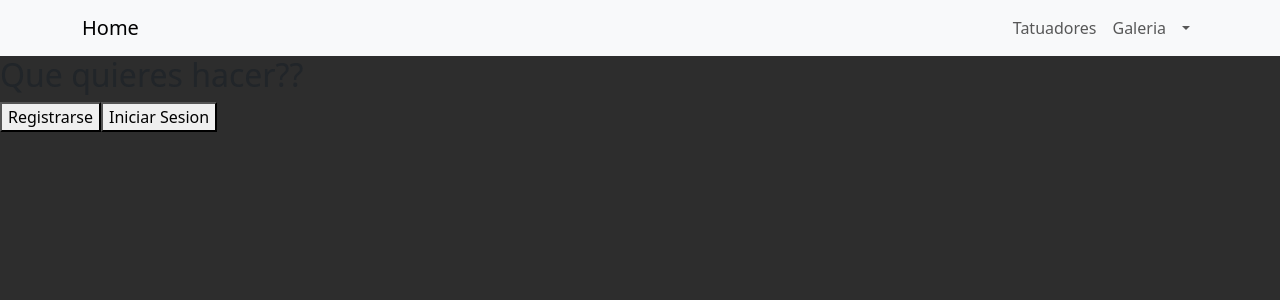
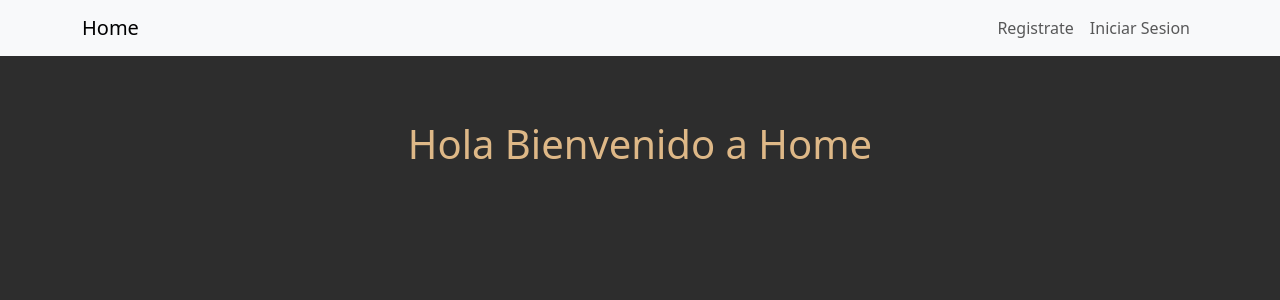
Before and after one commit to AlinPetrisorCiobanu/Front_TattoStudio, a React (Vite) app: page / in a window 1280 px wide. Shown: the top 300 px of the page. Built offline with nearby package versions, Linux system fonts and the light colour scheme.

Commit message:
ajuste de la nav bar y creación del inicio de sesion y logout

```diff
--- a/src/common/NavBar/Nav.jsx
+++ b/src/common/NavBar/Nav.jsx
@@ -1,19 +1,39 @@
-import 'bootstrap/dist/css/bootstrap.min.css';
-import Container from 'react-bootstrap/Container';
-import Nav from 'react-bootstrap/Nav';
-import Navbar from 'react-bootstrap/Navbar';
-import NavDropdown from 'react-bootstrap/NavDropdown';
-import './Nav.css'
+import "bootstrap/dist/css/bootstrap.min.css";
+import { useEffect, useState } from "react";
+import Container from "react-bootstrap/Container";
+import Nav from "react-bootstrap/Nav";
+import Navbar from "react-bootstrap/Navbar";
+import NavDropdown from "react-bootstrap/NavDropdown";
+import "./Nav.css";
 
 export const Navigation = () => {
+    const name = localStorage.getItem('nombre')
+  const [token, setToken] = useState({});
+  const getToken = () => {
+    const originalToken = localStorage.getItem("token");
+    setToken(originalToken);
+  };
+  useEffect(() => {
+    getToken();
+  }, []);
+
   return (
-    <Navbar collapseOnSelect expand="lg" className="navBarBootsTrap , bg-body-tertiary">
+    <Navbar
+      collapseOnSelect
+      expand="lg"
+      className="navBarBootsTrap , bg-body-tertiary"
+    >
       <Container>
         <Navbar.Brand href="/home">Home</Navbar.Brand>
         <Navbar.Toggle aria-controls="responsive-navbar-nav" />
         <Navbar.Collapse id="responsive-navbar-nav">
           <Nav className="me-auto"></Nav>
-
+          {!token ? (
+            <Nav>
+              <Nav.Link href="#features">Registrate</Nav.Link>
+              <Nav.Link href="#pricing">Iniciar Sesion</Nav.Link>
+            </Nav>
+          ) : (
             <Nav>
               <Nav.Link href="#features">Tatuadores</Nav.Link>
               <Nav.Link href="#pricing">Galeria</Nav.Link>
@@ -22,13 +42,24 @@ export const Navigation = () => {
                 <NavDropdown.Divider />
                 <NavDropdown.Item href="/modify/user">Datos</NavDropdown.Item>
                 <NavDropdown.Divider />
-              <NavDropdown.Item href="/appointment">Sessiones</NavDropdown.Item>
+                <NavDropdown.Item href="/appointment">
+                  Sessiones
+                </NavDropdown.Item>
                 <NavDropdown.Divider />
                 <NavDropdown.Item href="/logout">Log Out</NavDropdown.Item>
               </NavDropdown>
             </Nav>
+          )}
         </Navbar.Collapse>
       </Container>
     </Navbar>
   );
-}
+};
+/*
+const token = "ajshdj"
+
+{!token
+?(no aparece register)
+:(aparece register <a href="/register">Register</a>)}
+
+*/
--- a/src/pages/Home/Home.css
+++ b/src/pages/Home/Home.css
@@ -0,0 +1,4 @@
+.h1Home{
+    text-align: center;
+    color: burlywood;
+}
--- a/src/pages/Home/Home.jsx
+++ b/src/pages/Home/Home.jsx
@@ -1,25 +1,16 @@
-import {useNavigate} from "react-router-dom"
-
-
+import "./Home.css"
 export const Home = () =>{
 
-    const navigate = useNavigate()
-
-    const registerTo = () =>{
-        navigate("/login")
-    }
-
-    const loginTo = () =>{
-        navigate("/register")
-    }
 
     return(
         <>
+            <br />
+            <br />
+            <br />
+            <br />
+            <br />
+            <h1 className="h1Home">Hola Bienvenido a Home</h1>
 
-        <h1>Hola soy Home</h1>
-        <h2>Que quieres hacer??</h2>
-        <button onClick={loginTo}>Registrarse</button>
-        <button onClick={registerTo}>Iniciar Sesion</button>
 
         </>
     )
--- a/src/pages/Login/Logout.jsx
+++ b/src/pages/Login/Logout.jsx
@@ -1,3 +1,12 @@
+import {useNavigate} from "react-router-dom"
+import { useEffect} from "react";
 export const LogOut = () => {
-
+    const navigate = useNavigate()
+    const LogOut = () =>{
+        const originalToken = localStorage.setItem('token' , "")
+        navigate("/")
+        }
+    useEffect(()=>{
+        LogOut()
+    },[])
 }
--- a/src/pages/Profile/Profile.jsx
+++ b/src/pages/Profile/Profile.jsx
@@ -11,6 +11,7 @@ export const Profile = () => {
        .then((res)=>{
             const profiles = res
             setProfile(profiles)
+            localStorage.setItem('nombre' , profile.name)
         })
         .catch((err)=>console.log(err))
     }
@@ -20,8 +21,12 @@ export const Profile = () => {
 
   return (
     <>
+    <br />
+    <br />
+    <br />
     <div>
-      <h1>Hola sr {profile.name} {profile.lastName}</h1>
+      <h1>Hola sr {profile.name}</h1>
+      <h1>{profile.lastName}</h1>
       <h3>con DNI:{profile.idUser}</h3>
       <h3>Y nr:{profile.tlf}</h3>
       <h3>nacido en : {profile.birthday}</h3>
```
Lines whose indentation alone changed are shown as unchanged.
